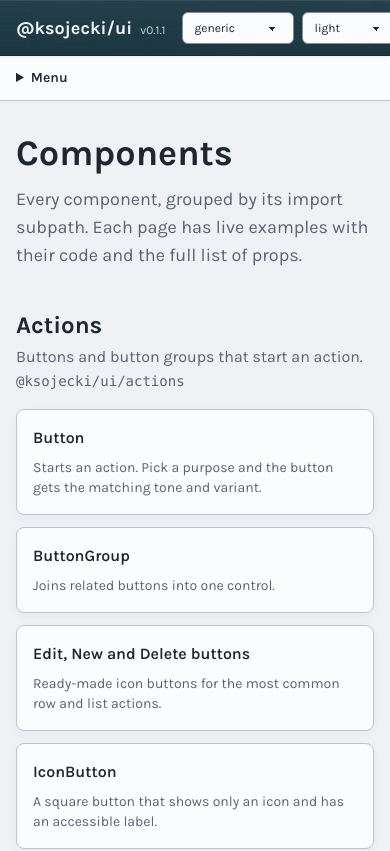
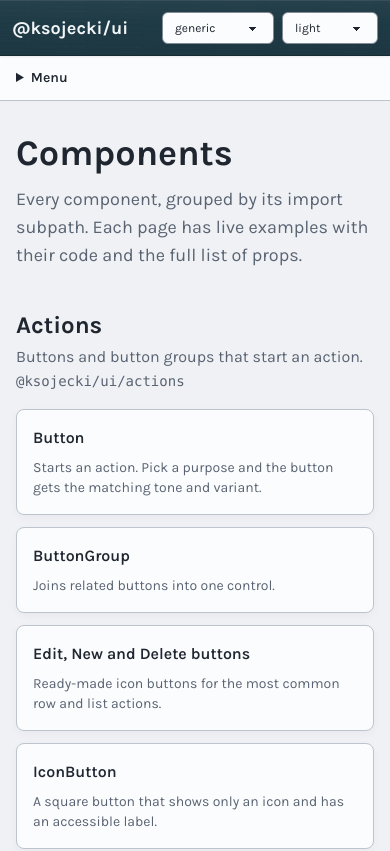
Before and after one commit to ksojecki/ui, an Astro site in the folder docs/: page /components in a window 390 px wide. Shown: the top 851 px of the page. Built offline with nearby package versions, Linux system fonts and the light colour scheme; Astro itself is replaced by a stand-in of ours.

Commit message:
Fit the docs header in a 390px viewport
Co-Authored-By: Devin AI <158243242+devin-ai-integration[bot]@users.noreply.github.com>

```diff
--- a/docs/src/layouts/DocsLayout.astro
+++ b/docs/src/layouts/DocsLayout.astro
@@ -45,10 +45,10 @@ const toc = headings.filter((heading) => heading.depth === 2 || heading.depth ==
       class="sr-only focus:not-sr-only focus:fixed focus:top-2 focus:left-2 focus:z-50 focus:rounded-field focus:bg-base-100 focus:p-2"
       href="#content">Skip to content</a
     >
-    <header class="navbar paper-navbar sticky top-0 z-30 min-h-14 gap-4 px-4">
+    <header class="navbar paper-navbar sticky top-0 z-30 min-h-14 gap-2 px-3 sm:gap-4 sm:px-4">
       <a class="flex items-baseline gap-2 font-bold" href={docsHref('/')}>
         <span class="text-lg">@ksojecki/ui</span>
-        <span class="text-xs font-normal opacity-80">v{pkg.version}</span>
+        <span class="hidden text-xs font-normal opacity-80 sm:inline">v{pkg.version}</span>
       </a>
       <nav aria-label="Site" class="hidden gap-4 text-sm sm:flex">
         <a class="hover:underline" href={docsHref('/getting-started/')}>Get started</a>
```
